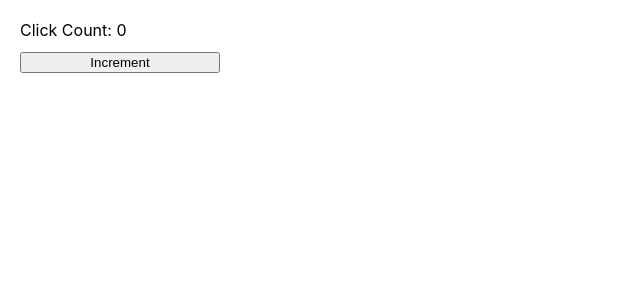
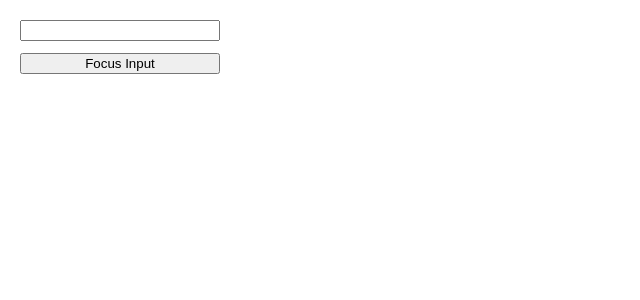
Before and after one commit to Aaronius/reactjs-meetup, a React (Vite) app: page / in a window 1280 px wide. Shown: the top 300 px of the page, without its empty margins (0-640 px from the left). Built offline with nearby package versions, Linux system fonts and the light colour scheme.

Commit message:
Focus input on button click

```diff
--- a/src/App.css
+++ b/src/App.css
@@ -1,4 +1,4 @@
-.counter {
+.app {
   display: flex;
   flex-direction: column;
   gap: 12px;
--- a/src/App.jsx
+++ b/src/App.jsx
@@ -1,9 +1,21 @@
-import Counter from "./Counter";
-
-import './App.css'
+import {useRef} from "react";
+import "./App.css";
 
 function App() {
-  return <Counter/>;
+  const inputRef = useRef();
+
+  return (
+    <div className="app">
+      <input ref={inputRef} type="text" />
+      <button
+        onClick={() => {
+          inputRef.current.focus();
+        }}
+      >
+        Focus Input
+      </button>
+    </div>
+  );
 }
 
-export default App
+export default App;
--- a/src/Counter.jsx
+++ /dev/null
@@ -1,13 +0,0 @@
-const Counter = () => {
-  console.log("render");
-  let clickCount = 0;
-
-  return (
-    <div className="counter">
-      Click Count: {clickCount}
-      <button type="button" onClick={() => { clickCount++ }}>Increment</button>
-    </div>
-  );
-}
-
-export default Counter;
```
